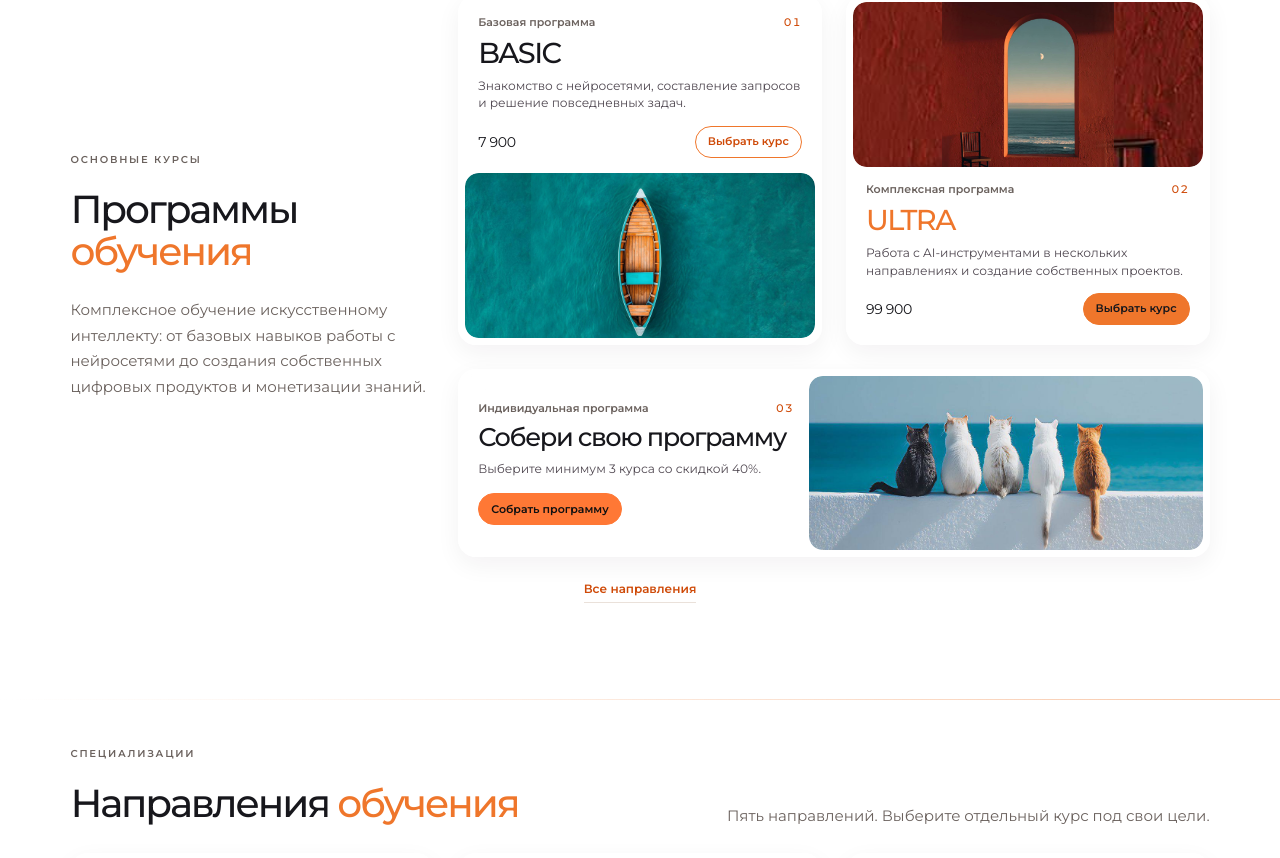
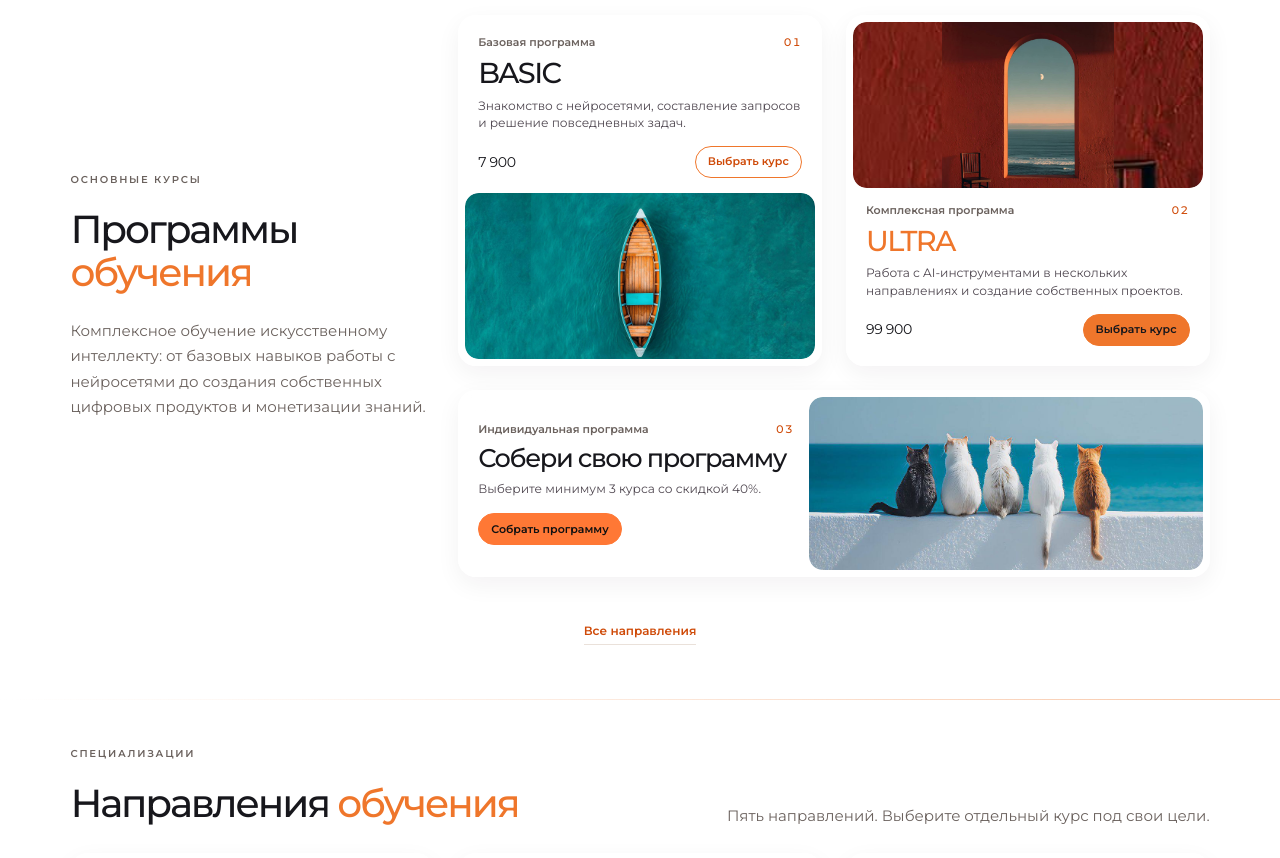
Before and after one commit to fuks19200-ctrl/09, a Next.js app: page /courses in a window 1280 px wide. Shown: the part 901-1759 px from the top of the page. Built offline with nearby package versions, Linux system fonts and the light colour scheme.

Commit message:
Lower programme card group and catalogue link, center intro text on the full card group

```diff
--- a/app/globals.css
+++ b/app/globals.css
@@ -2914,3 +2914,21 @@ body:has(.courses-page) { overflow-x: hidden; overflow-y: auto; }
   }
   .site-background.direction-page--gallery .direction-page-screen { padding-top: 24px; }
 }
+
+
+/* Programme screen: use the lower breathing room without changing card dimensions or gaps. */
+@media (min-width:1051px) {
+  .site-background .courses-intro.courses-screen {
+    padding-block: clamp(64px, 10svh, 104px) clamp(16px, 2.2svh, 28px);
+  }
+  .site-background .courses-intro .courses-program-layout {
+    align-items: center;
+  }
+  .site-background .courses-intro .courses-manifesto {
+    align-self: center;
+    margin-block: 0;
+  }
+  .site-background .courses-intro .courses-next {
+    margin-top: clamp(32px, 5svh, 54px);
+  }
+}
```
